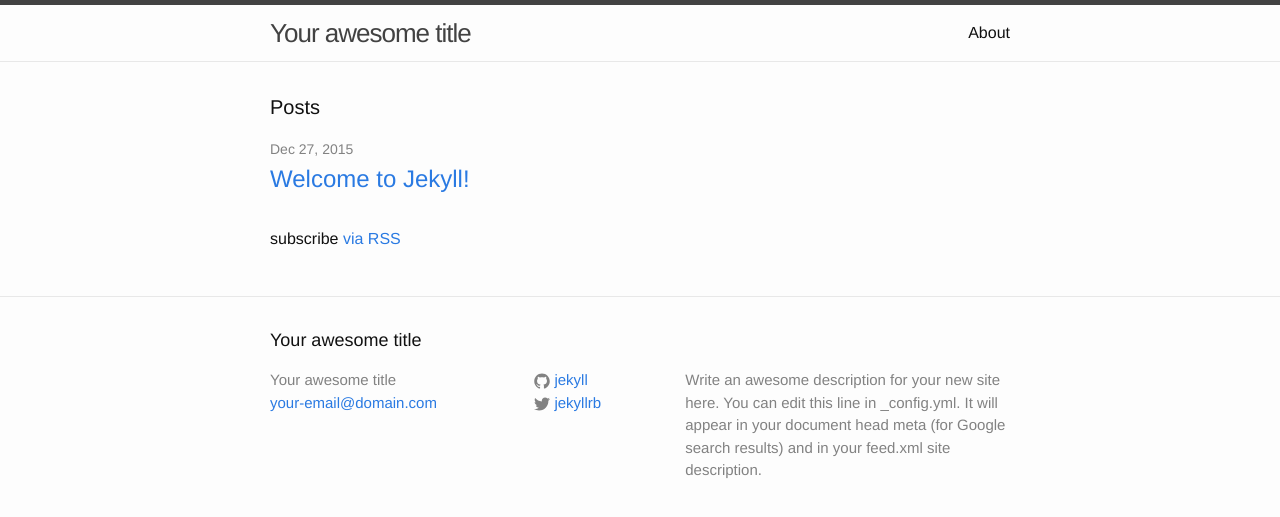
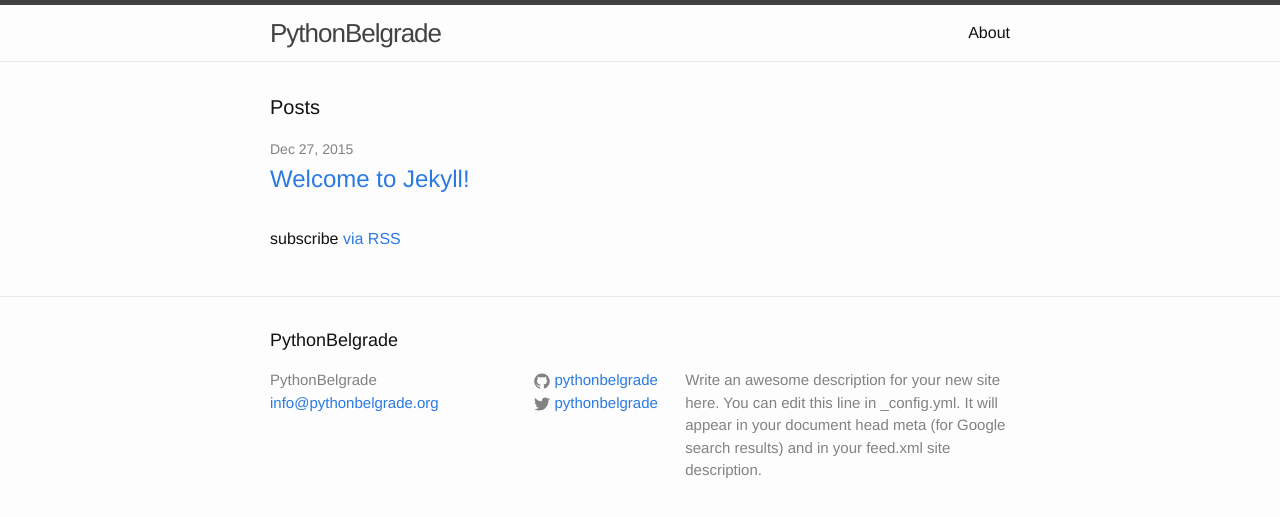
Before and after one commit to PythonBelgrade/www, a Jekyll site: the page built from index.html, in a window 1280 px wide. Shown: the top 517 px of the page. Built offline with Jekyll 4.4.1, drawn with Linux system fonts in a browser that asks for light colours.

Commit message:
update 1

```diff
--- a/_config.yml
+++ b/_config.yml
@@ -6,16 +6,16 @@
 # 'jekyll serve'. If you change this file, please restart the server process.
 
 # Site settings
-title: Your awesome title
-email: your-email@domain.com
+title: PythonBelgrade
+email: info@pythonbelgrade.org
 description: > # this means to ignore newlines until "baseurl:"
   Write an awesome description for your new site here. You can edit this
   line in _config.yml. It will appear in your document head meta (for
   Google search results) and in your feed.xml site description.
-baseurl: "" # the subpath of your site, e.g. /blog
-url: "http://yourdomain.com" # the base hostname & protocol for your site
-twitter_username: jekyllrb
-github_username:  jekyll
+baseurl: "http://www.pythonbelgrade.org" # the subpath of your site, e.g. /blog
+url: "http://www.pythonbelgrade.org" # the base hostname & protocol for your site
+twitter_username: pythonbelgrade
+github_username:  pythonbelgrade
 
 # Build settings
 markdown: kramdown
```
